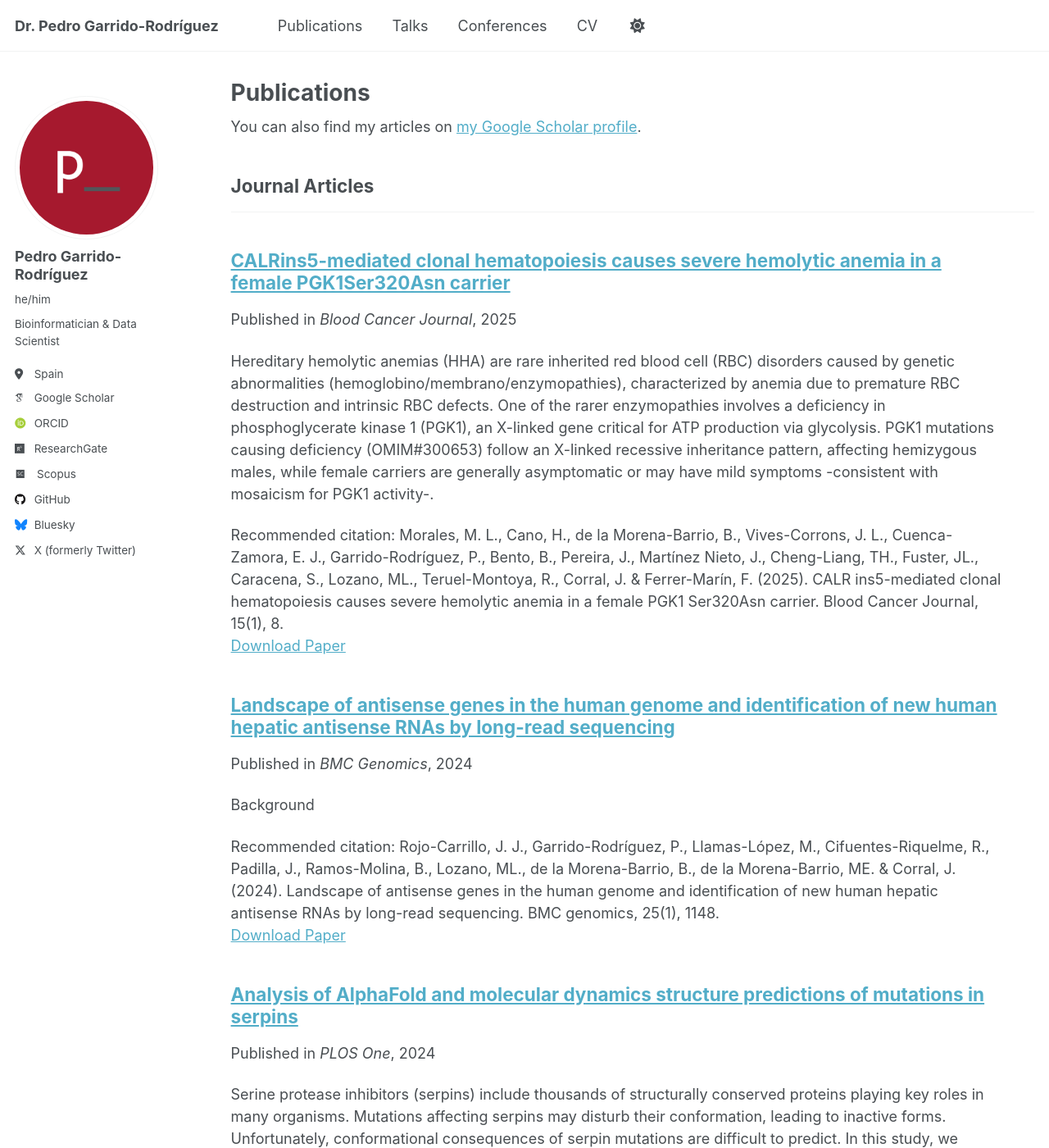
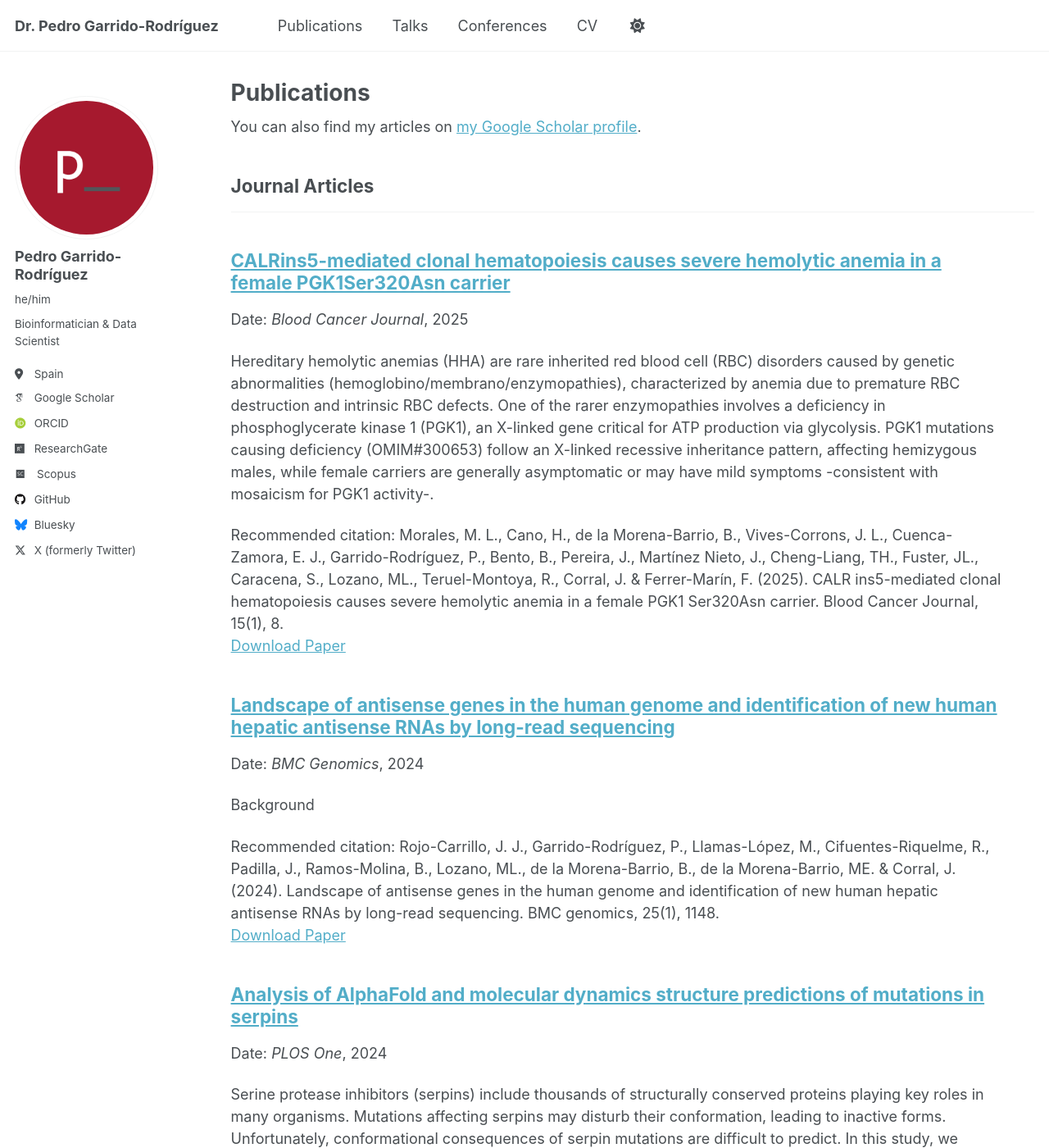
Before and after one commit to pedro-garridor/pedro-garridor.github.io, a Jekyll site: the page built from _pages/publications.html, in a window 1280 px wide and 1400 px high. Shown: the whole window at 82% size. Built offline with Jekyll 4.4.1, drawn with Linux system fonts in a browser that asks for light colours; some web fonts are replaced; some of the changed text lies outside the part shown.

```diff
--- a/_includes/archive-single.html
+++ b/_includes/archive-single.html
@@ -41,7 +41,7 @@
         {% if post.collection == 'teaching' %}
           <p> {{ post.type }}, <i>{{ post.venue }}</i>, {{ post.date | default: "1900-01-01" | date: "%Y" }} </p>
         {% elsif post.collection == 'publications' %}
-          <p>Published in <i>{{ post.venue }}</i>, {{ post.date | default: "1900-01-01" | date: "%Y" }} </p>
+          <p>Date: <i>{{ post.venue }}</i>, {{ post.date | default: "1900-01-01" | date: "%Y" }} </p>
         {% elsif post.date %}
          <p class="page__date"><strong><i class="fa fa-fw fa-calendar" aria-hidden="true"></i> {{ site.data.ui-text[site.locale].date_label | default: "Published:" }}</strong> <time datetime="{{ post.date | default: "1900-01-01" | date_to_xmlschema }}">{{ post.date | default: "1900-01-01" | date: "%B %d, %Y" }}</time></p>
         {% endif %}
```
